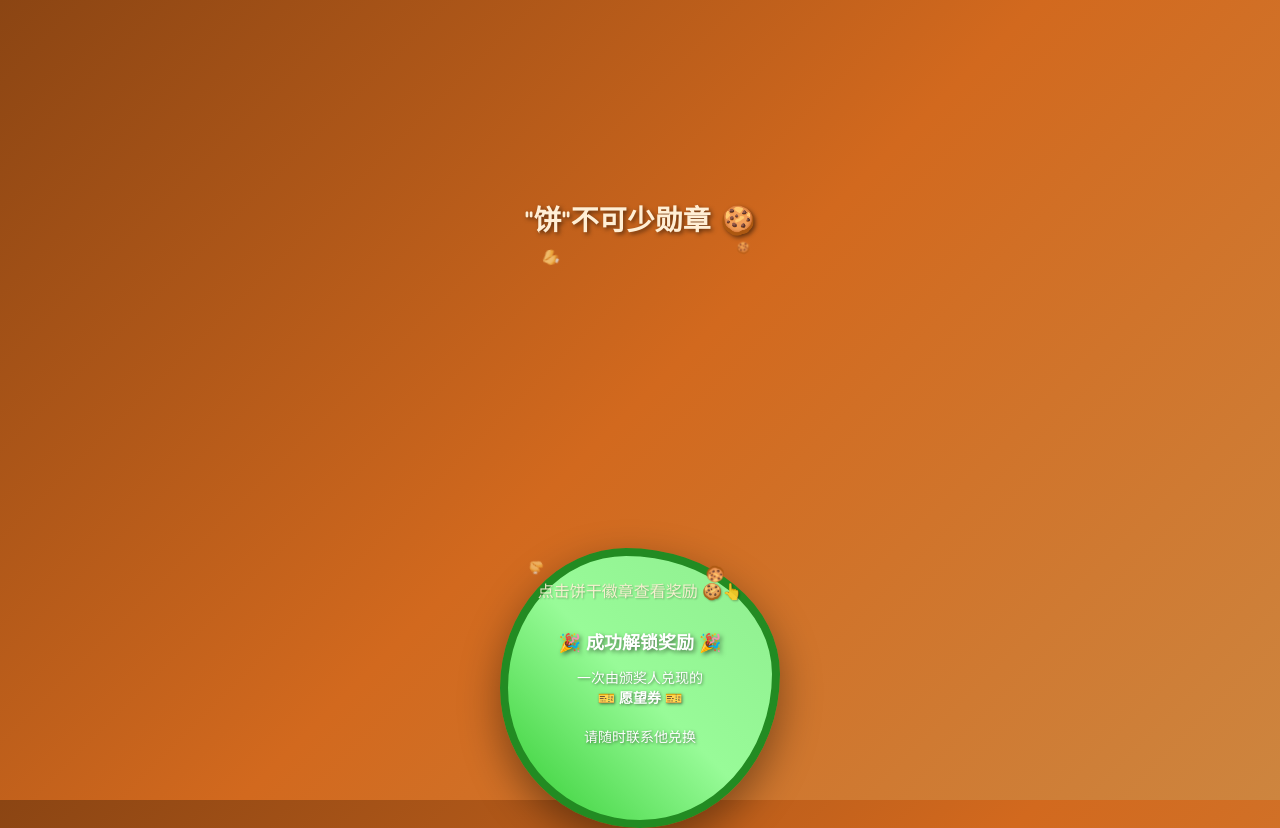
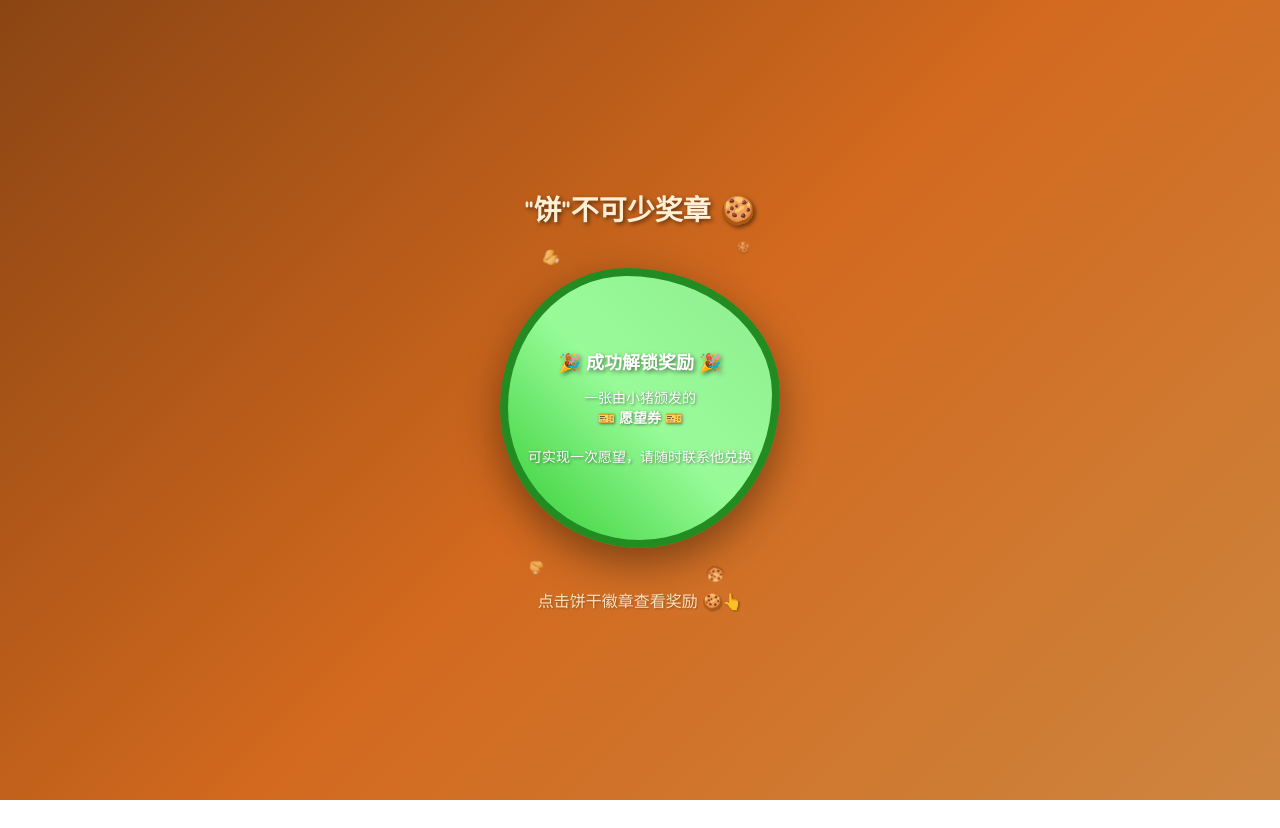
Before and after one commit to lyjgod/lyjgod.github.io, a plain HTML site: page index.html in a window 1280 px wide. Both pictures are taken after a click on the element 640 px from the left and 408 px from the top of the page. After the commit the page ends 800 px from the top, so only its background shows below. Drawn offline with Linux system fonts and the light colour scheme.

Commit message:
second commit

```diff
--- a/index.html
+++ b/index.html
@@ -3,7 +3,7 @@
 <head>
     <meta charset="UTF-8">
     <meta name="viewport" content="width=device-width, initial-scale=1.0">
-    <title>"饼"不可少勋章</title>
+    <title>"饼"不可少奖章</title>
     <style>
         * {
             margin: 0;
@@ -39,16 +39,21 @@
         .badge-container {
             perspective: 1000px;
             margin-bottom: 30px;
+            display: flex;
+            justify-content: center;
+            align-items: center;
+            width: 100%;
+            height: 300px; /* 固定高度防止位置偏移 */
         }
 
         .badge {
             width: 280px;
             height: 280px;
-            margin: 0 auto;
             position: relative;
             transform-style: preserve-3d;
-            transition: transform 0.8s ease-in-out;
+            transition: transform 0.8s cubic-bezier(0.4, 0.0, 0.2, 1);
             cursor: pointer;
+            transform-origin: 50% 50% 0; /* 明确指定3D旋转中心 */
         }
 
         .badge.flipped {
@@ -57,6 +62,8 @@
 
         .badge-face {
             position: absolute;
+            top: 0;
+            left: 0;
             width: 100%;
             height: 100%;
             backface-visibility: hidden;
@@ -65,6 +72,7 @@
             justify-content: center;
             align-items: center;
             box-shadow: 0 15px 40px rgba(0,0,0,0.4);
+            transform-origin: 50% 50% 0; /* 确保面板也有正确的旋转中心 */
         }
 
         /* 饼干正面 - 更真实的饼干外观 */
@@ -222,6 +230,10 @@
         }
 
         @media (max-width: 480px) {
+            .badge-container {
+                height: 240px; /* 调整移动端容器高度 */
+            }
+
             .badge {
                 width: 220px;
                 height: 220px;
@@ -244,19 +256,12 @@
             }
         }
 
-        /* 点击效果 */
-        .badge:active {
-            transform: scale(0.95);
-        }
-
-        .badge.flipped:active {
-            transform: rotateY(180deg) scale(0.95);
-        }
+        /* 移除可能导致位置偏移的active效果，改为JavaScript控制 */
     </style>
 </head>
 <body>
     <div class="container">
-        <h1 class="title">"饼"不可少勋章 🍪</h1>
+        <h1 class="title">"饼"不可少奖章 🍪</h1>
 
         <div class="badge-container">
             <div class="badge" id="badge" onclick="flipBadge()">
@@ -266,12 +271,11 @@
                 <div class="crumb">🥠</div>
 
                 <div class="badge-face badge-front">
-                    <div class="badge-title">"饼"不可少勋章</div>
+                    <div class="badge-title">"饼"不可少奖章</div>
                     <div class="badge-subtitle">授予对象</div>
                     <div class="badge-recipient">饼饼</div>
                     <div class="badge-reason">
-                        因饼饼的聪明才智<br>
-                        正确回答问题<br>
+                        饼饼正确回答问题<br>
                         特此表彰
                     </div>
                 </div>
@@ -279,9 +283,9 @@
                 <div class="badge-face badge-back">
                     <div class="reward-title">🎉 成功解锁奖励 🎉</div>
                     <div class="reward-text">
-                        一次由颁奖人兑现的<br>
+                        一张由小猪颁发的<br>
                         <strong>🎫 愿望券 🎫</strong><br><br>
-                        请随时联系他兑换
+                        可实现一次愿望，请随时联系他兑换
                     </div>
                 </div>
             </div>
@@ -292,34 +296,82 @@
 
     <script>
         let isFlipped = false;
+        let isAnimating = false;
 
         function flipBadge() {
+            if (isAnimating) return; // 防止动画期间重复点击
+
             const badge = document.getElementById('badge');
+            isAnimating = true;
             isFlipped = !isFlipped;
 
+            // 只使用CSS类控制旋转，不直接操作style.transform
             if (isFlipped) {
                 badge.classList.add('flipped');
             } else {
                 badge.classList.remove('flipped');
             }
+
+            // 动画完成后重置状态
+            setTimeout(() => {
+                isAnimating = false;
+            }, 800); // 与CSS transition时间一致
         }
 
-        // 触摸反馈优化
+        // 优化的事件处理
         const badge = document.getElementById('badge');
+        let touchStartTime = 0;
 
+        // 桌面端点击
+        badge.addEventListener('click', function(e) {
+            e.preventDefault();
+            e.stopPropagation();
+            flipBadge();
+        });
+
+        // 移动端触摸优化 - 简化版本，避免transform冲突
         badge.addEventListener('touchstart', function(e) {
             e.preventDefault();
+            touchStartTime = Date.now();
+            // 添加视觉反馈但不使用transform
+            this.style.opacity = '0.8';
         });
 
         badge.addEventListener('touchend', function(e) {
             e.preventDefault();
-            flipBadge();
+            e.stopPropagation();
+
+            // 恢复透明度
+            this.style.opacity = '1';
+
+            // 检查是否为有效点击（防止意外触发）
+            const touchDuration = Date.now() - touchStartTime;
+            if (touchDuration < 500) { // 500ms内的触摸认为是点击
+                flipBadge();
+            }
         });
 
+        // 防止触摸取消时的问题
+        badge.addEventListener('touchcancel', function(e) {
+            this.style.opacity = '1';
+        });
+
+        // 防止页面缩放
+        document.addEventListener('touchstart', function(e) {
+            if (e.touches.length > 1) {
+                e.preventDefault();
+            }
+        }, { passive: false });
+
         // 防止双击缩放
-        badge.addEventListener('click', function(e) {
-            e.preventDefault();
-        });
+        let lastTouchEnd = 0;
+        document.addEventListener('touchend', function(e) {
+            const now = Date.now();
+            if (now - lastTouchEnd <= 300) {
+                e.preventDefault();
+            }
+            lastTouchEnd = now;
+        }, false);
     </script>
 </body>
 </html>
```
